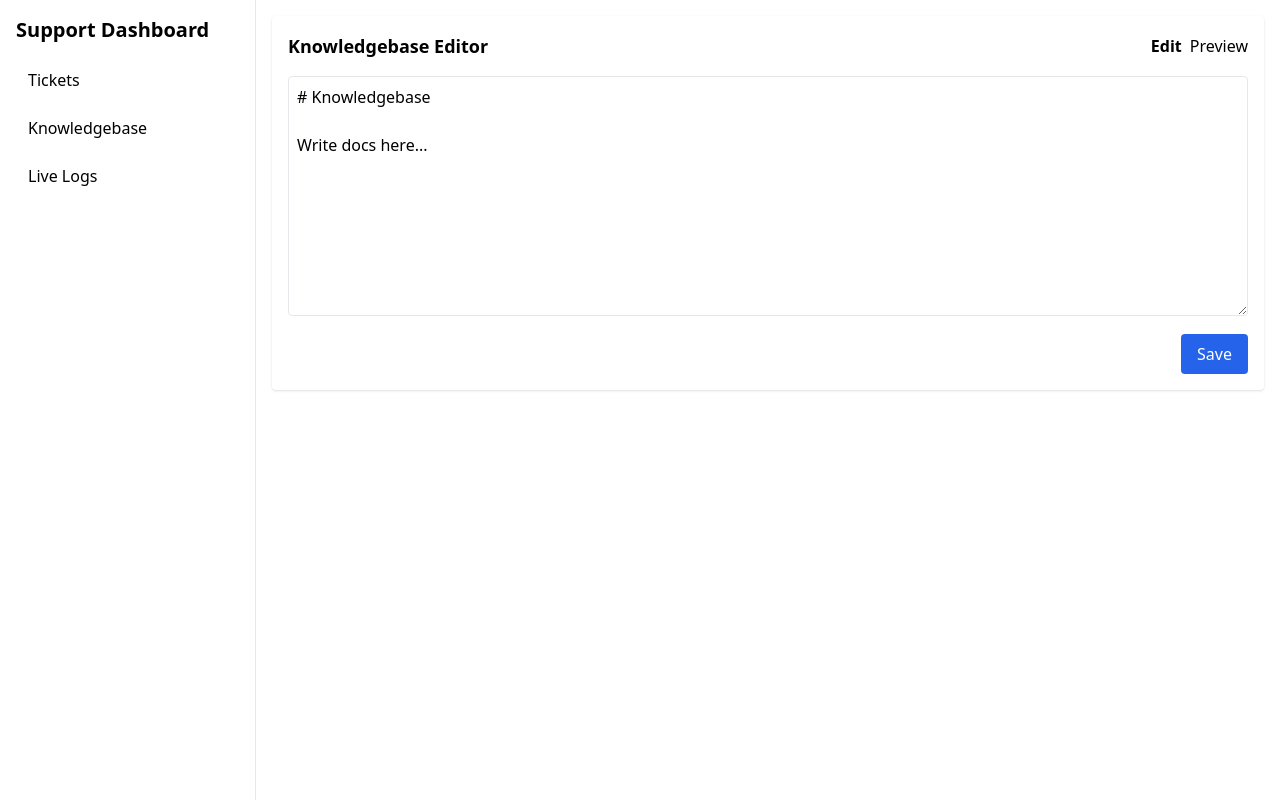
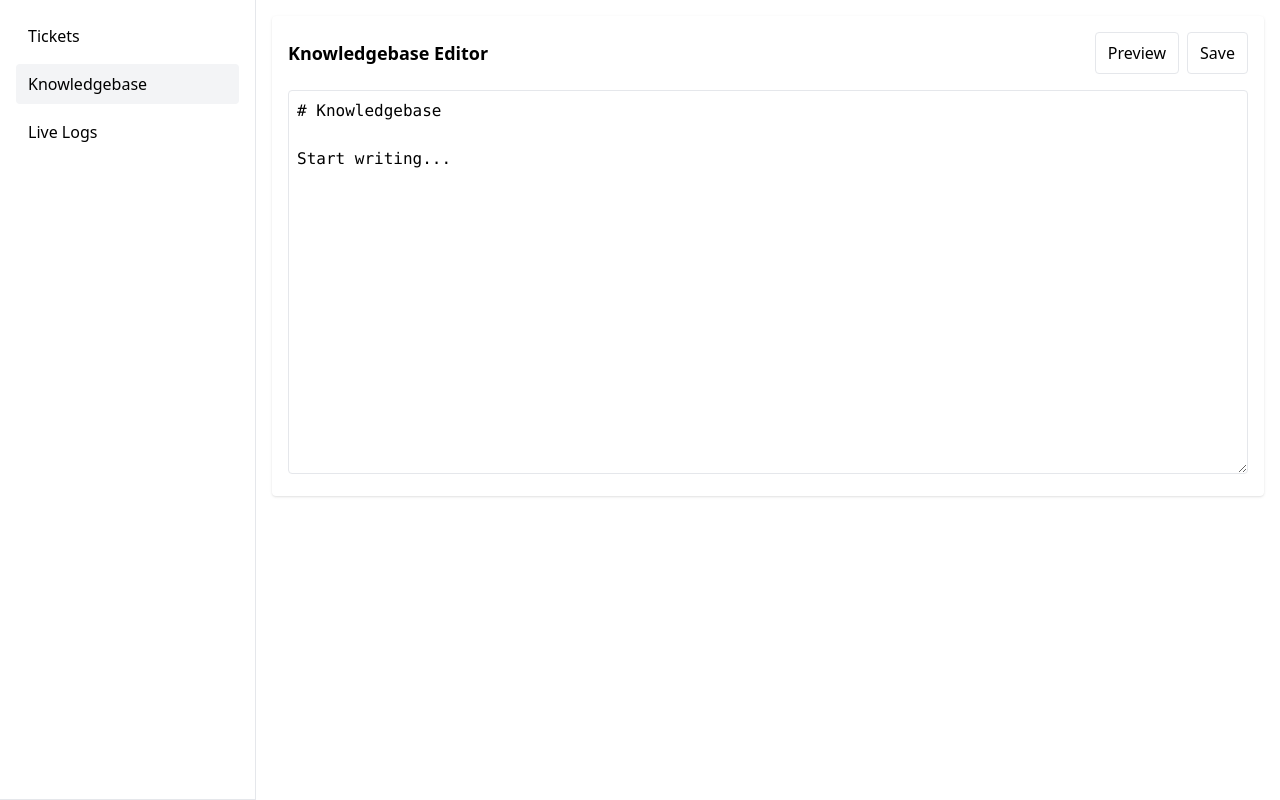
Before and after one commit to Rachit2030/Coding-Assessment, an Angular app in the folder messaging_app/webpage/: page /kb in a window 1280 px wide. Built offline with nearby package versions, Linux system fonts and the light colour scheme.

Commit message:
Webview fixes
- fixed all the tabs in the Angular webview

```diff
--- a/messaging_app/webpage/src/app/app-routing.module.ts
+++ b/messaging_app/webpage/src/app/app-routing.module.ts
@@ -16,4 +16,4 @@ const routes: Routes = [
   imports: [RouterModule.forRoot(routes)],
   exports: [RouterModule]
 })
-export class AppRoutingModule { }
+export class AppRoutingModule {}
--- a/messaging_app/webpage/src/app/app.component.html
+++ b/messaging_app/webpage/src/app/app.component.html
@@ -1,8 +1,27 @@
 <div class="min-h-screen flex flex-col md:flex-row">
-<nav class="w-full md:w-64 bg-white border-r p-4">
-<app-nav></app-nav>
-</nav>
-<main class="flex-1 p-4">
-<router-outlet></router-outlet>
-</main>
+
+  <!-- Sidebar / Mobile Menu -->
+  <nav class="bg-white border-b md:border-r p-4 md:w-64 flex-shrink-0">
+
+    <!-- Mobile hamburger button -->
+    <div class="flex justify-between items-center md:hidden mb-4">
+      <h2 class="text-lg font-semibold">Support Dashboard</h2>
+      <button (click)="toggleMenu()" class="text-2xl font-bold focus:outline-none">
+        ☰
+      </button>
+    </div>
+
+    <!-- Nav links -->
+    <div
+      [class.hidden]="isMobileView && !menuOpen"
+      class="space-y-4 md:block transition-all duration-300"
+    >
+      <app-nav></app-nav>
+    </div>
+  </nav>
+
+  <!-- Main content -->
+  <main class="flex-1 p-4">
+    <router-outlet></router-outlet>
+  </main>
 </div>
--- a/messaging_app/webpage/src/app/app.component.ts
+++ b/messaging_app/webpage/src/app/app.component.ts
@@ -1,7 +1,22 @@
-import { Component } from '@angular/core';
+import { Component, HostListener } from '@angular/core';
 
 @Component({
-selector: 'app-root',
-templateUrl: './app.component.html',
+  selector: 'app-root',
+  templateUrl: './app.component.html',
 })
-export class AppComponent { }
+export class AppComponent {
+  menuOpen = false;
+  isMobileView = window.innerWidth < 768;
+
+  toggleMenu() {
+    this.menuOpen = !this.menuOpen;
+  }
+
+  @HostListener('window:resize', ['$event'])
+  onResize(event: any) {
+    this.isMobileView = event.target.innerWidth < 768;
+    if (!this.isMobileView) {
+      this.menuOpen = false; // always show sidebar on desktop
+    }
+  }
+}
--- a/messaging_app/webpage/src/app/knowledgebase/knowledgebase.component.html
+++ b/messaging_app/webpage/src/app/knowledgebase/knowledgebase.component.html
@@ -1,20 +1,28 @@
-<div class="bg-white shadow rounded p-4">
+<div class="bg-white p-4 rounded shadow">
   <div class="flex items-center justify-between mb-4">
-    <h2 class="text-lg font-semibold">Knowledgebase Editor</h2>
+    <h3 class="text-lg font-semibold">Knowledgebase Editor</h3>
     <div>
-      <button (click)="setPreview(false)" [class.font-bold]="!previewMode" class="mr-2">Edit</button>
-      <button (click)="setPreview(true)" [class.font-bold]="previewMode">Preview</button>
+      <button (click)="preview = !preview"
+              class="px-2 py-1 md:px-3 md:py-2 border rounded mr-2 text-sm md:text-base">
+        {{ preview ? 'Edit' : 'Preview' }}
+      </button>
+
+      <button (click)="save()"
+              class="px-2 py-1 md:px-3 md:py-2 border rounded text-sm md:text-base">
+        Save
+      </button>
     </div>
   </div>
 
-  <div *ngIf="!previewMode">
-    <textarea [(ngModel)]="text" class="w-full h-60 border rounded p-2"></textarea>
-    <div class="mt-3 text-right">
-      <button (click)="save()" class="bg-blue-600 text-white px-4 py-2 rounded">Save</button>
-    </div>
+  <!-- EDIT MODE -->
+  <div *ngIf="!preview">
+    <textarea [(ngModel)]="content" rows="14"
+              class="w-full h-60 md:h-96 border rounded p-2 font-mono">
+    </textarea>
   </div>
 
-  <div *ngIf="previewMode" class="prose max-w-none">
-    <div [innerHTML]="html"></div>
+  <!-- PREVIEW MODE -->
+  <div *ngIf="preview" class="prose max-w-none p-2 border rounded">
+    <div [innerHTML]="renderedHtml"></div>
   </div>
 </div>
--- a/messaging_app/webpage/src/app/knowledgebase/knowledgebase.component.ts
+++ b/messaging_app/webpage/src/app/knowledgebase/knowledgebase.component.ts
@@ -1,29 +1,15 @@
 import { Component } from '@angular/core';
-import { marked } from 'marked';
 
 @Component({
   selector: 'app-knowledgebase',
   templateUrl: './knowledgebase.component.html'
 })
 export class KnowledgebaseComponent {
-  text = `# Knowledgebase\n\nWrite docs here...`;
-  previewMode = false;
-
-  setPreview(val: boolean) {
-    this.previewMode = val;
-  }
-
-  get html() {
-    return marked.parse(this.text || '');
-  }
+  content = localStorage.getItem('kb_content') || '# Knowledgebase\n\nStart writing...';
+  preview = false;
 
   save() {
-    localStorage.setItem('kb-draft', this.text);
-    alert('Saved locally.');
-  }
-
-  ngOnInit() {
-    const saved = localStorage.getItem('kb-draft');
-    if (saved) this.text = saved;
+    localStorage.setItem('kb_content', this.content);
+    alert('Saved to localStorage (no backend)');
   }
 }
--- a/messaging_app/webpage/src/app/live-logs/live-logs.component.html
+++ b/messaging_app/webpage/src/app/live-logs/live-logs.component.html
@@ -1,12 +1,6 @@
-<div class="bg-white shadow rounded p-4">
-  <div class="flex items-center justify-between mb-3">
-    <h2 class="text-lg font-semibold">Live Logs</h2>
-    <div>
-      <button (click)="clear()" class="mr-2 px-3 py-1 border rounded">Clear</button>
-    </div>
-  </div>
-
-  <div #logBox class="h-64 overflow-auto bg-slate-900 text-white p-3 font-mono text-sm rounded">
+<div class="bg-white p-4 rounded shadow">
+  <h3 class="text-lg font-semibold mb-2">Live Logs</h3>
+  <div #logBox class="h-60 md:h-96 overflow-auto bg-black text-white font-mono p-2 rounded">
     <div *ngFor="let l of logs">{{l}}</div>
   </div>
 </div>
--- a/messaging_app/webpage/src/app/live-logs/live-logs.component.ts
+++ b/messaging_app/webpage/src/app/live-logs/live-logs.component.ts
@@ -1,35 +1,31 @@
-import { Component, ElementRef, OnDestroy, ViewChild } from '@angular/core';
+import { Component, ElementRef, OnDestroy, OnInit, ViewChild } from '@angular/core';
+import { interval, Subscription } from 'rxjs';
 
 @Component({
   selector: 'app-live-logs',
   templateUrl: './live-logs.component.html'
 })
-export class LiveLogsComponent implements OnDestroy {
+export class LiveLogsComponent implements OnInit, OnDestroy {
   logs: string[] = [];
-  timerId: any;
+  sub: Subscription | undefined;
   @ViewChild('logBox') logBox!: ElementRef<HTMLDivElement>;
 
-  constructor() {
-    this.start();
-  }
-
-  start() {
-    this.timerId = setInterval(() => {
-      const now = new Date().toLocaleTimeString();
-      const entry = `[${now}] EVENT: ${['heartbeat','user_login','db_write','cache_miss','api_call'][Math.floor(Math.random()*5)]} id=${Math.floor(Math.random()*9999)}`;
-      this.logs.push(entry);
-      if (this.logs.length > 500) this.logs.shift();
-      setTimeout(() => {
-        if (this.logBox) this.logBox.nativeElement.scrollTop = this.logBox.nativeElement.scrollHeight;
-      }, 20);
-    }, 2000);
-  }
-
-  clear() {
-    this.logs = [];
+  ngOnInit() {
+    this.sub = interval(1500).subscribe(() => this.pushRandom());
   }
 
   ngOnDestroy() {
-    clearInterval(this.timerId);
+    this.sub?.unsubscribe();
+  }
+
+  pushRandom() {
+    const levels = ['INFO','WARN','ERROR','DEBUG'];
+    const level = levels[Math.floor(Math.random()*levels.length)];
+    const message = `${new Date().toLocaleTimeString()} [${level}] Simulated event: ${Math.random().toString(36).slice(2,9)}`;
+    this.logs.push(message);
+    if(this.logs.length>200) this.logs.shift();
+    setTimeout(()=> {
+      try { this.logBox.nativeElement.scrollTop = this.logBox.nativeElement.scrollHeight; } catch(e) {}
+    }, 50);
   }
 }
--- a/messaging_app/webpage/src/app/nav/nav.component.html
+++ b/messaging_app/webpage/src/app/nav/nav.component.html
@@ -1,8 +1,14 @@
-<div class="space-y-4">
-<h2 class="text-xl font-semibold">Support Dashboard</h2>
 <ul class="space-y-2">
-<li><a class="block px-3 py-2 rounded hover:bg-gray-100" routerLink="/tickets">Tickets</a></li>
-<li><a class="block px-3 py-2 rounded hover:bg-gray-100" routerLink="/kb">Knowledgebase</a></li>
-<li><a class="block px-3 py-2 rounded hover:bg-gray-100" routerLink="/logs">Live Logs</a></li>
+  <li>
+    <a routerLink="/tickets" routerLinkActive="bg-gray-100"
+       class="block px-3 py-2 rounded hover:bg-gray-100">Tickets</a>
+  </li>
+  <li>
+    <a routerLink="/kb" routerLinkActive="bg-gray-100"
+       class="block px-3 py-2 rounded hover:bg-gray-100">Knowledgebase</a>
+  </li>
+  <li>
+    <a routerLink="/logs" routerLinkActive="bg-gray-100"
+       class="block px-3 py-2 rounded hover:bg-gray-100">Live Logs</a>
+  </li>
 </ul>
-</div>
--- a/messaging_app/webpage/src/app/nav/nav.component.ts
+++ b/messaging_app/webpage/src/app/nav/nav.component.ts
@@ -1,7 +1,7 @@
 import { Component } from '@angular/core';
 
 @Component({
-selector: 'app-nav',
-templateUrl: './nav.component.html'
+  selector: 'app-nav',
+  templateUrl: './nav.component.html'
 })
 export class NavComponent {}
--- a/messaging_app/webpage/src/app/ticket-viewer/ticket-viewer.component.html
+++ b/messaging_app/webpage/src/app/ticket-viewer/ticket-viewer.component.html
@@ -1,8 +1,35 @@
 <div class="bg-white p-4 rounded shadow">
-<div class="flex items-center justify-between mb-4">
+  <div class="flex flex-col md:flex-row items-start md:items-center justify-between mb-4 gap-2">
     <h3 class="text-lg font-semibold">Tickets</h3>
     <div class="flex items-center gap-2">
       <label class="text-sm">Filter:</label>
       <select [(ngModel)]="filter" class="border rounded px-2 py-1">
         <option>All</option>
         <option>Open</option>
+        <option>In Progress</option>
+        <option>Closed</option>
+      </select>
+    </div>
+  </div>
+
+  <div class="overflow-x-auto">
+    <table class="min-w-full text-left">
+      <thead>
+        <tr class="border-b">
+          <th class="py-2 px-2 md:px-4">ID</th>
+          <th class="py-2 px-2 md:px-4">Subject</th>
+          <th class="py-2 px-2 md:px-4">Status</th>
+          <th class="py-2 px-2 md:px-4">Created At</th>
+        </tr>
+      </thead>
+      <tbody>
+        <tr *ngFor="let t of filtered" class="odd:bg-gray-50">
+          <td class="py-2 px-2 md:px-4">{{t.id}}</td>
+          <td class="py-2 px-2 md:px-4">{{t.subject}}</td>
+          <td class="py-2 px-2 md:px-4">{{t.status}}</td>
+          <td class="py-2 px-2 md:px-4">{{t.createdAt}}</td>
+        </tr>
+      </tbody>
+    </table>
+  </div>
+</div>
--- a/messaging_app/webpage/src/app/ticket-viewer/ticket-viewer.component.ts
+++ b/messaging_app/webpage/src/app/ticket-viewer/ticket-viewer.component.ts
@@ -10,8 +10,7 @@ export class TicketViewerComponent {
   tickets: Ticket[] = [];
   filter: 'All'|'Open'|'In Progress'|'Closed' = 'All';
 
-constructor(){
-// create dummy data
+  constructor() {
     const statuses: Ticket['status'][] = ['Open','In Progress','Closed'];
     for(let i=1;i<=25;i++){
       this.tickets.push({
@@ -23,7 +22,7 @@ createdAt: new Date(Date.now() - i*1000*60*60*24).toISOString().slice(0,10)
     }
   }
 
-get filtered(){
+  get filtered() {
     if(this.filter === 'All') return this.tickets;
     return this.tickets.filter(t => t.status === this.filter);
   }
```
Also changed, not shown: messaging_app/webpage/src/app/app.module.ts (+3 -5 lines). Lines whose indentation alone changed are shown as unchanged.
